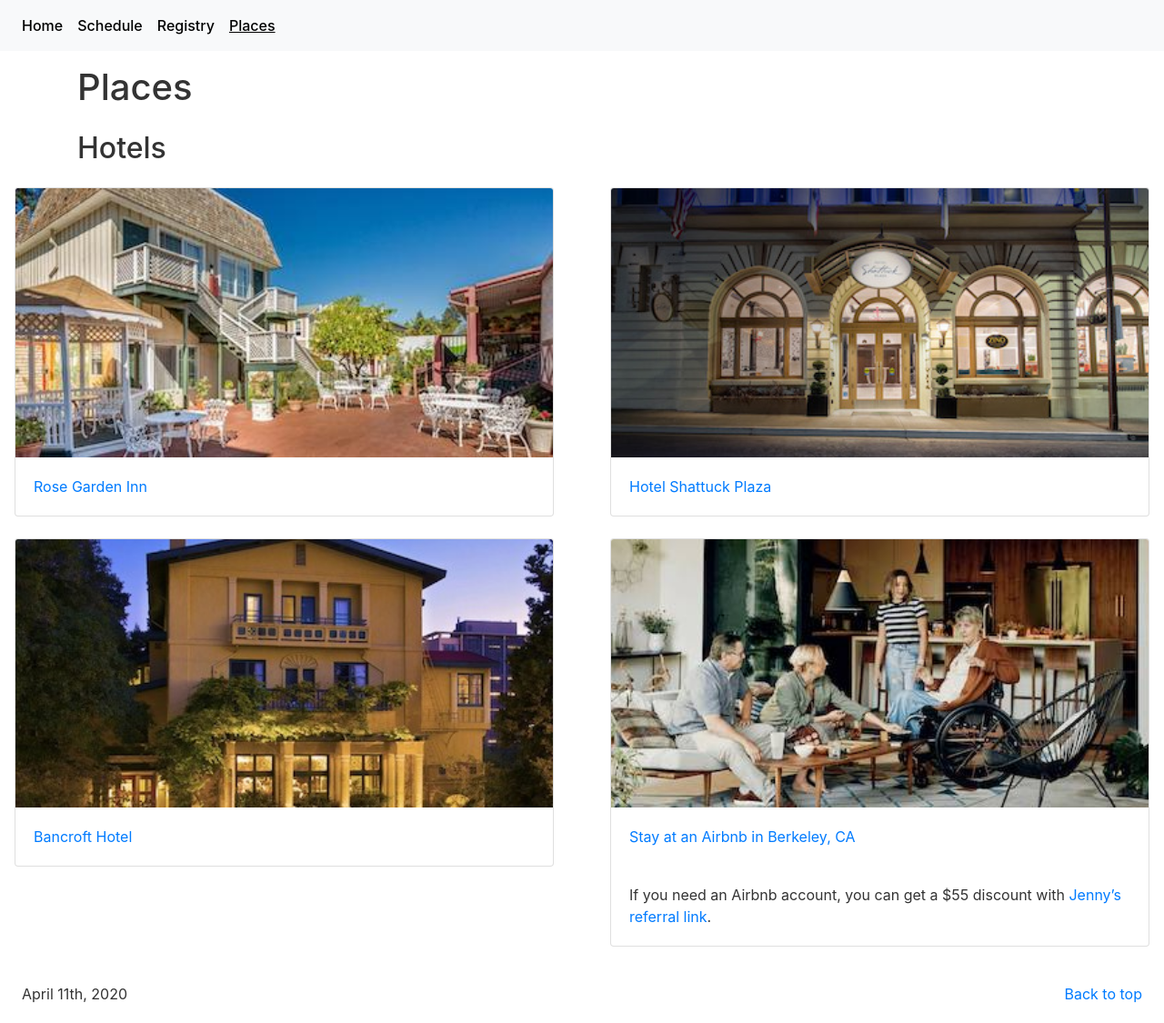
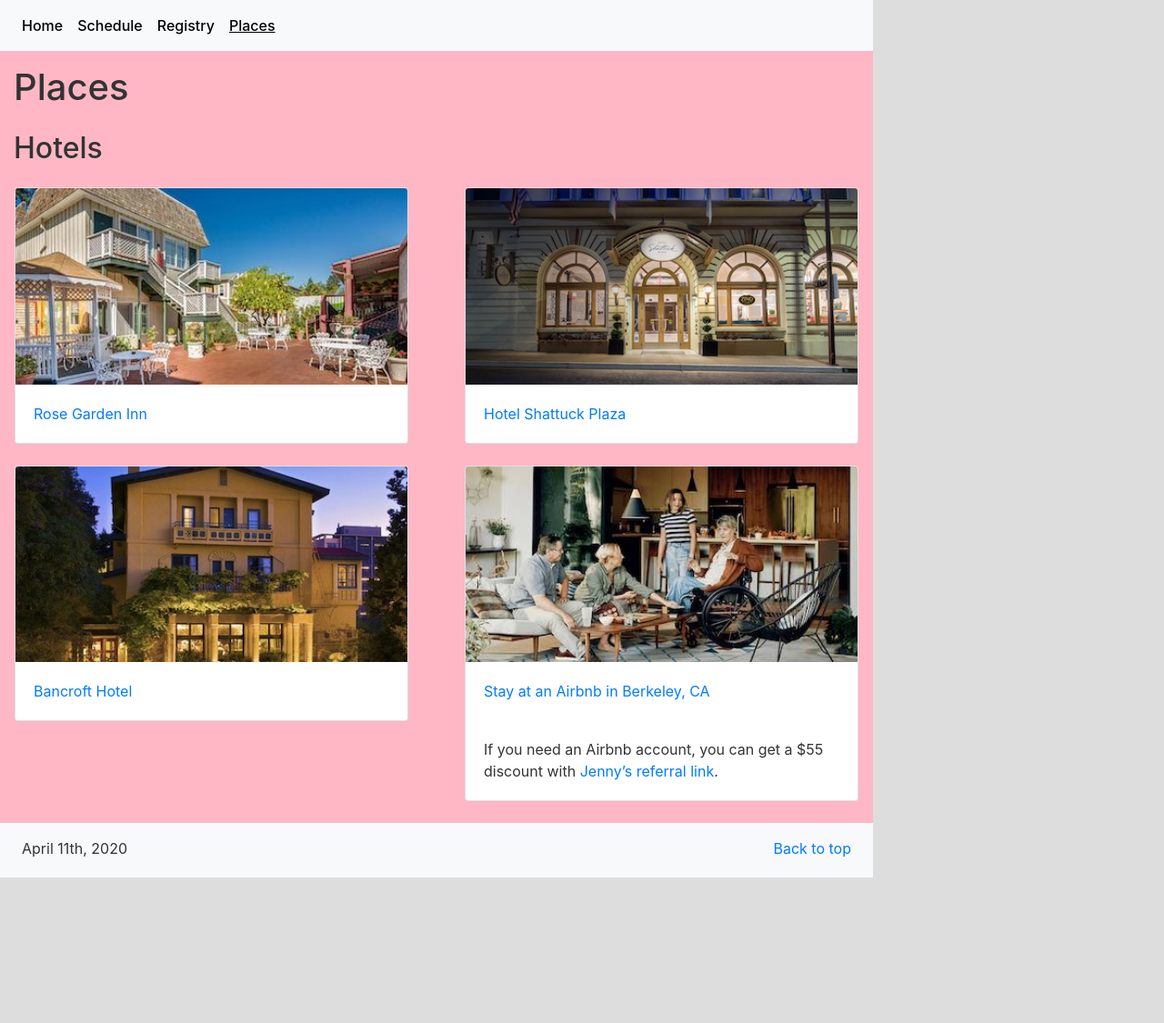
Before and after one commit to louisrawlins/jz-louis.com, a Jekyll site: the page built from places.html, in a window 1280 px wide. Shown: the whole page at 91% size. Built offline with Jekyll 4.4.1, drawn with Linux system fonts in a browser that asks for light colours; after the commit the page ends 965 px from its top, so only the background shows below that.

Commit message:
adding background, layout

```diff
--- a/_layouts/default.html
+++ b/_layouts/default.html
@@ -24,6 +24,11 @@
 
     <style>
 
+      body {
+        background: #ddd;
+        max-width: 960px;
+      }
+
       main#home {
         background-image: url("{{ "/assets/images/sakura-may-2019_30.jpg" | relative_url }}");
         background-size: cover
@@ -31,7 +36,14 @@
         background-position: -170px 0;
       }
 
+      main#schedule,
+      main#registry,
+      main#places {
+        background: #ffb7c5;
+      }
+
       footer {
+        background: #f8f9fa;
         padding-top: 1rem;
         padding-bottom: 1rem;
       }
--- a/places.html
+++ b/places.html
@@ -32,9 +32,7 @@
     <div class="container pt-3">
       <h1>Places</h1>
     </div>
-  </section>
 
-  <section>
     <div class="container my-4">
       <h2>Hotels</h2>
     </div>
@@ -56,8 +54,7 @@
         </div>
       </div>
     </div>
-  </section>
-  <section>
+
     <div class="row">
       <div class="col-sm-6">
         <div class="card border-muted mx-3 mb-4">
```
